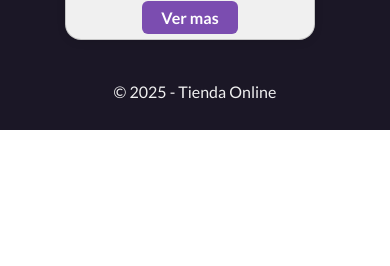
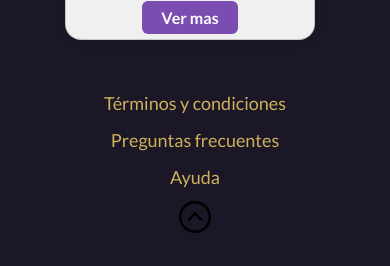
Before and after one commit to FesalProgrammer/proyecto-e-commerce, a React (Vite) app: page / in a window 390 px wide. Shown: the part 6050-6316 px from the top of the page. Before the commit the page ends 6180 px from the top, so only its background shows below. Built offline with nearby package versions, Linux system fonts and the light colour scheme.

Commit message:
se amplia footer

```diff
--- a/src/components/estaticos/Footer.jsx
+++ b/src/components/estaticos/Footer.jsx
@@ -1,11 +1,36 @@
-import React from 'react'
-import './styleEstatico.css'
+import React from "react";
+import "./styleEstatico.css";
+import flecha from "../../assets/flecha-hacia-arriba.png";
+
 const Footer = () => {
   return (
-    <footer>
-        <p>&copy; 2025 - Tienda Online</p>
+    <footer class="footer">
+      <nav class="navFooter">
+        <ul class="listaNav">
+          <li class="listaItem">
+            <a class="linkNavFooter" href="">
+              Términos y condiciones
+            </a>
+          </li>
+          <li class="listaItem">
+            <a class="linkNavFooter" href="">
+              Preguntas frecuentes
+            </a>
+          </li>
+          <li class="listaItem">
+            <a class="linkNavFooter" href="">
+              Ayuda
+            </a>
+          </li>
+          <li class="listaItem">
+            <a href="" class="flechaArriba">
+              <img src={flecha} alt="foto flecha" className="img-flecha" />
+            </a>
+          </li>
+        </ul>
+      </nav>
     </footer>
-  )
-}
+  );
+};
 
-export default Footer
+export default Footer;
--- a/src/components/estaticos/styleEstatico.css
+++ b/src/components/estaticos/styleEstatico.css
@@ -1,3 +1,29 @@
+.img-logo {
+  height: 55px;
+  width: 55px;
+  border-radius: 50%;
+  object-fit: cover;
+  margin-left: 30px;
+  margin-bottom: 10px;
+  transition: transform 0.2s ease-in-out;
+}
+.logo-text {
+  color: rgb(207, 178, 92);
+  font-size: 30px;
+}
+.img-logo:hover {
+  transform: scale(1.05);
+}
+.imgSpam {
+  height: 115px;
+  width: 115px;
+  font-size: 45px;
+  border-radius: 50%;
+  object-fit: cover;
+  margin-left: 10px;
+  background: transparent;
+  transition: transform 0.2s ease-in-out;
+}
 nav {
   background-color: transparent;
   padding: 10px;
@@ -14,6 +40,15 @@ ul {
   text-decoration: none;
   padding: 0 20px;
   font-size: 18px;
+}
+.linkNavFooter {
+  color: var(--color-titulo);
+  text-decoration: none;
+  padding: 0 20px;
+  font-size: 18px;
+}
+.fa-cart-shopping {
+  color: var(--color-boton-oscuro);
 }
 .main-container {
   position: relative;
@@ -55,35 +90,7 @@ footer {
   background-color: transparent;
   border: none;
 }
-.fa-cart-shopping {
-  color: var(--color-boton-oscuro);
-}
-.img-logo {
-  height: 55px;
-  width: 55px;
-  border-radius: 50%;
-  object-fit: cover;
-  margin-left: 30px;
-  margin-bottom: 10px;
-  transition: transform 0.2s ease-in-out;
-}
-.logo-text {
-  color: rgb(207, 178, 92);
-  font-size: 30px;
-}
-.img-logo:hover {
-  transform: scale(1.05);
-}
-.imgSpam {
-  height: 115px;
-  width: 115px;
-  font-size: 45px;
-  border-radius: 50%;
-  object-fit: cover;
-  margin-left: 10px;
-  background: transparent;
-  transition: transform 0.2s ease-in-out;
-}
+
 @media (max-width: 1200px) {
   .contenedor-texto {
     height: 10%;
@@ -123,7 +130,12 @@ footer {
 }
 @media (max-width: 480px) {
   .main-container {
-  min-height: 580vh;
+    min-height: 580vh;
+  }
+  .listaNav {
+    display: grid;
+    grid-template-columns: repeat(1, 1fr);
+    gap: 10px;
   }
   .img-logo {
     margin-left: 5px;
```
